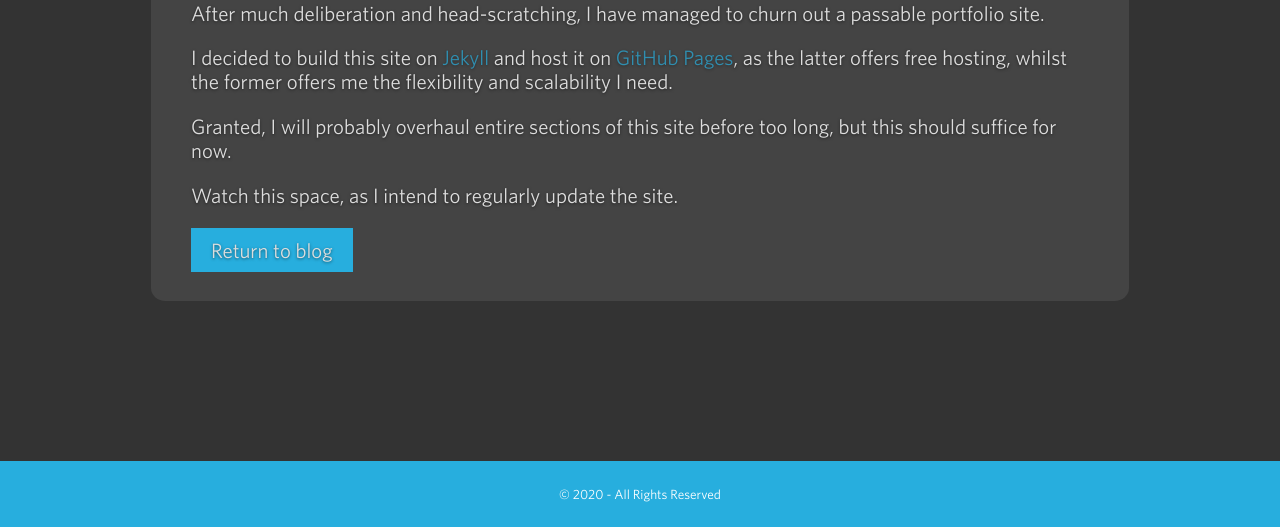
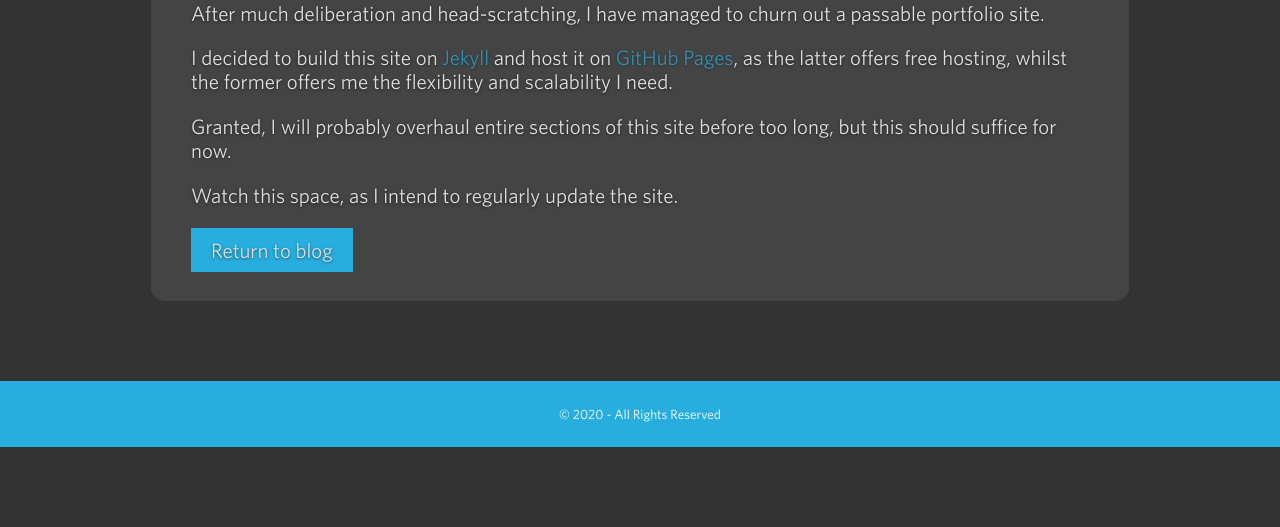
Before and after one commit to ArunSahadeo/ArunSahadeo.github.io, a Jekyll site: the page built from _posts/2020-06-09-its-alive.markdown, in a window 1280 px wide and 1247 px high. Shown: the part 720-1247 px from the top of the window. Built offline with Jekyll 4.4.1, drawn with Linux system fonts in a browser that asks for light colours; some web fonts are replaced.

Commit message:
Remove margin below article

```diff
--- a/_layouts/article.html
+++ b/_layouts/article.html
@@ -18,7 +18,7 @@
     </head>
     <body>
         {% include components/top/header/navigation.html %}
-        <section class="content-grid margin-vert-10-rem{% if page.table_of_contents %} content-grid-two-columns{% endif %}">
+        <section class="content-grid margin-top-10-rem margin-bottom-5-rem{% if page.table_of_contents %} content-grid-two-columns{% endif %}">
             <article class="bg-charcoal-grey content-article">
                 <h1>
                     {{ page.title }}
```
